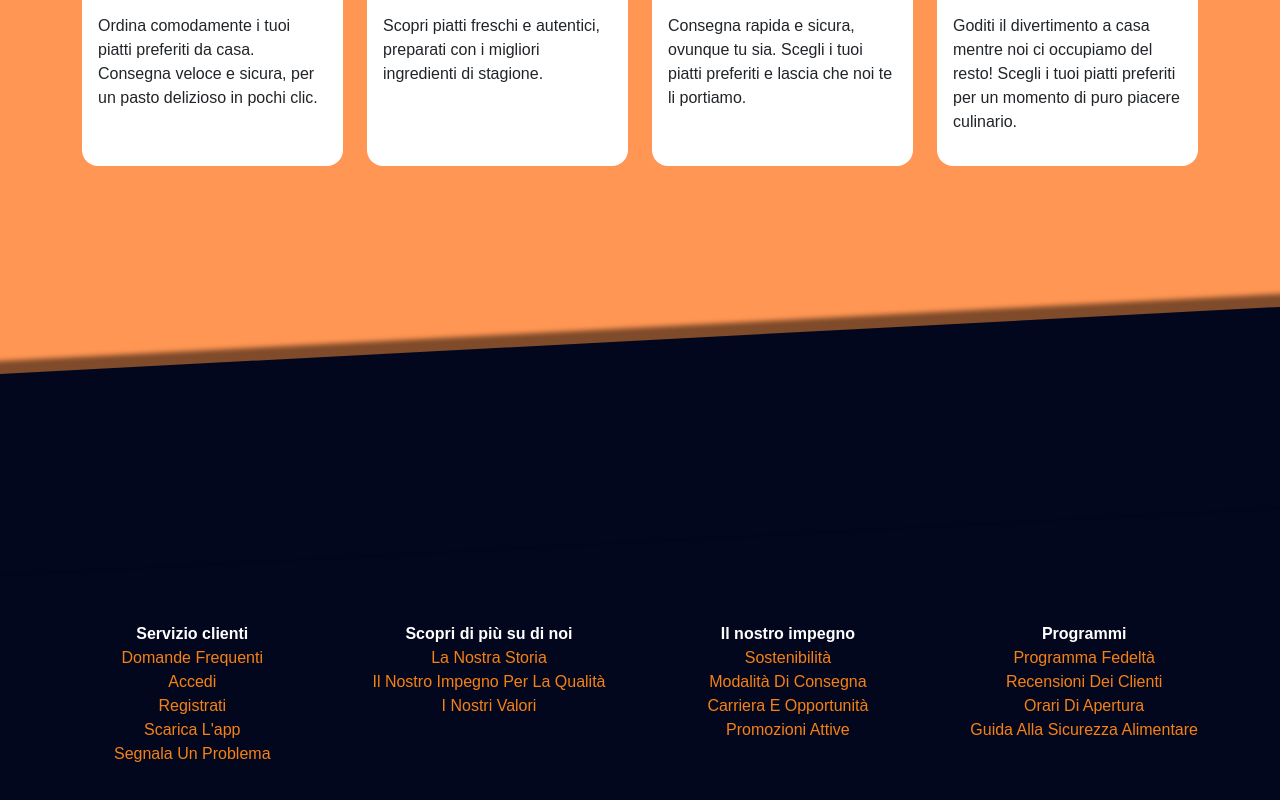
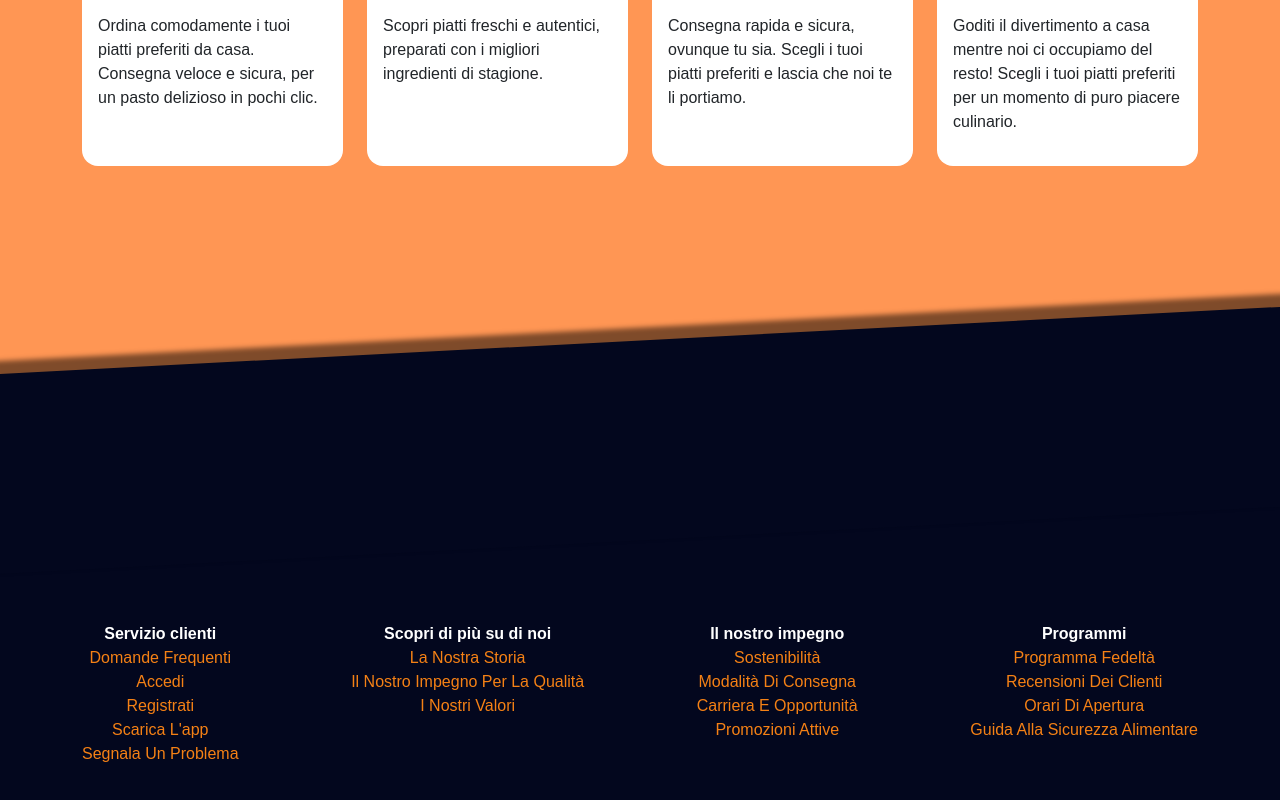
Before and after one commit to marcovittoriozacca/frontend-deliveboo, a Vue app: page / in a window 1280 px wide. Shown: the part 2322-3122 px from the top of the page. Built offline with nearby package versions, Linux system fonts and the light colour scheme; no server answers.

Commit message:
fix footer

```diff
--- a/src/components/Footer/Footer.vue
+++ b/src/components/Footer/Footer.vue
@@ -12,7 +12,7 @@
     <div class="container pb-5">
         <div class="d-flex flex-column flex-md-row align-items-md-stretch align-items-center text-center gap-3 justify-content-between pt-5">
             <div>
-                <ul>
+                <ul class="px-0">
                     <li class="titleLi">
                         <span>Servizio clienti</span>
                     </li>
@@ -34,7 +34,7 @@
                 </ul>
             </div>
             <div>
-                <ul>
+                <ul class="px-0">
                     <li class="titleLi">
                         <span>Scopri di più su di noi</span>
                     </li>
@@ -50,7 +50,7 @@
                 </ul>
             </div>
             <div>
-                <ul>
+                <ul class="px-0">
                     <li class="titleLi">
                         <span>Il nostro impegno</span>
                     </li>
@@ -69,7 +69,7 @@
                 </ul>
             </div>
             <div>
-                <ul>
+                <ul class="px-0">
                     <li class="titleLi">
                         <span>Programmi</span>
                     </li>
```
